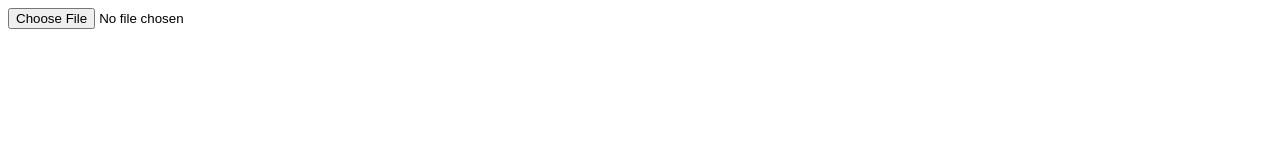
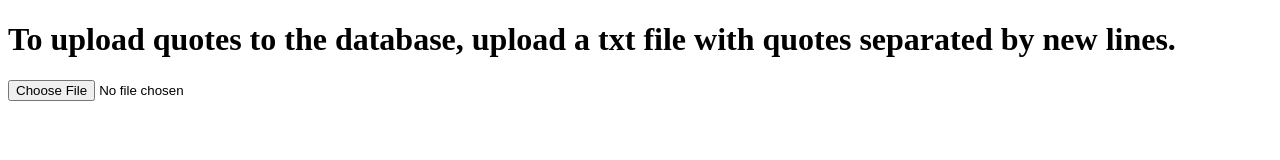
Before and after one commit to wbigelow/codeday, a plain HTML site: page upload.html in a window 1280 px wide. Drawn offline with Linux system fonts and the light colour scheme.

Commit message:
Added documentation

```diff
--- a/upload.html
+++ b/upload.html
@@ -5,6 +5,7 @@
 		<script type="text/javascript" src="upload.js"></script>
 	</head>
 	<body>
+		<h1>To upload quotes to the database, upload a txt file with quotes separated by new lines.</h1>
 		<input id = 'file' type='file' accept='text/*'><br>
 	</body>
 </html>
```
Also changed, not shown: upload.js (+7 -9 lines).
